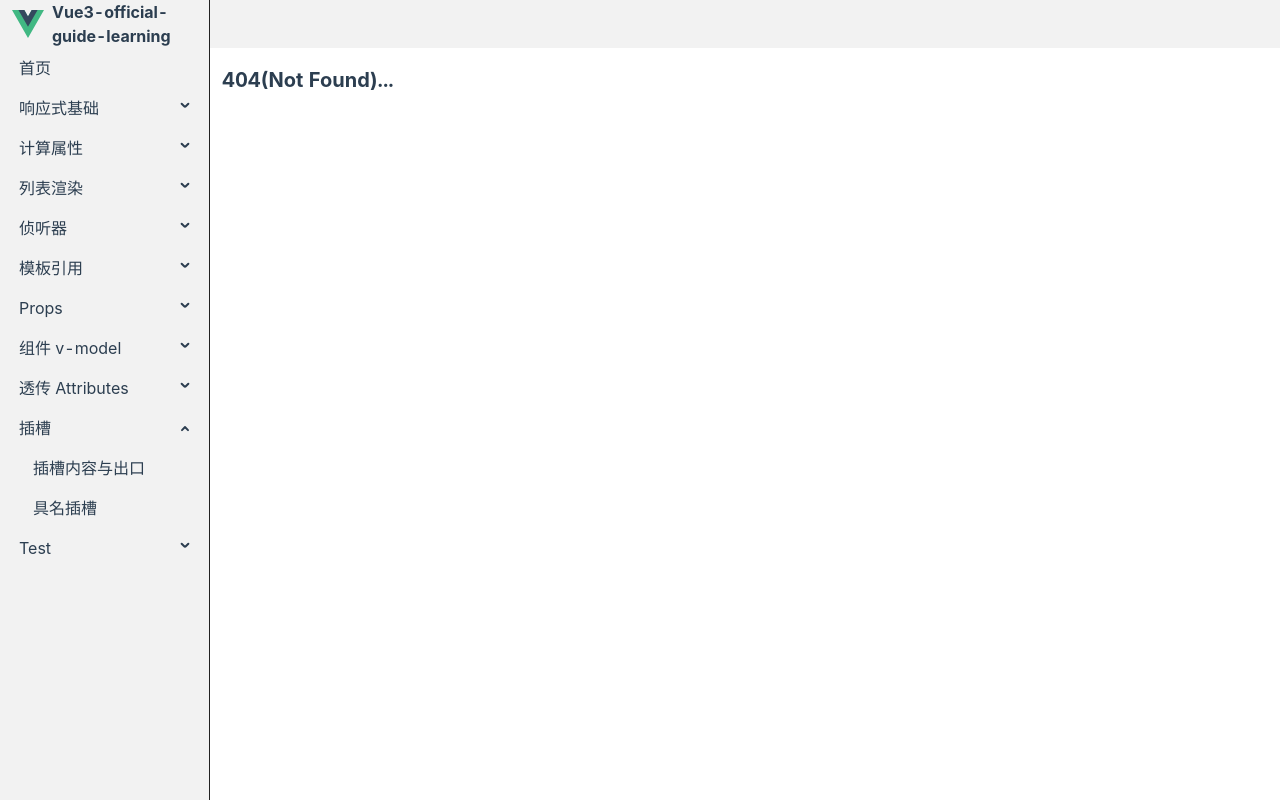
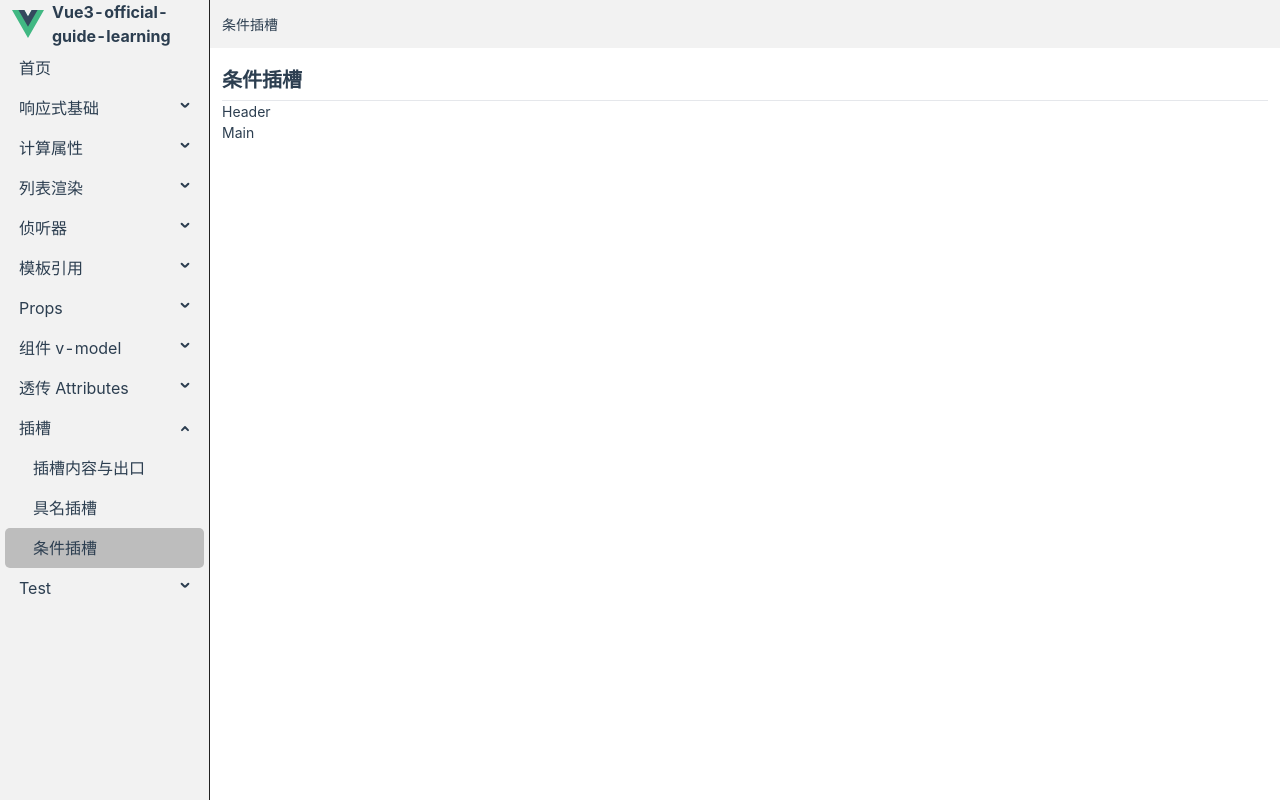
Before and after one commit to yuanlee301415/vue3-official-guide-learning, a Vue app: page /slots/conditional-slots in a window 1280 px wide. Before the commit this address had no page. Built offline with nearby package versions, Linux system fonts and the light colour scheme.

Commit message:
插槽》条件插槽

```diff
--- a/src/router/routes/modules/slots.js
+++ b/src/router/routes/modules/slots.js
@@ -22,6 +22,13 @@ const SLOTS_ROUTE = {
         title: '具名插槽',
       },
     },
+    {
+      path: 'conditional-slots',
+      component: () => import('@/views/slots/conditional-slots.vue'),
+      meta: {
+        title: '条件插槽',
+      },
+    },
   ],
 }
 
--- /dev/null
+++ b/src/views/slots/ChildC.vue
@@ -0,0 +1,11 @@
+<script setup></script>
+
+<template>
+  <div>
+    <header v-if="$slots.header"><slot name="header"></slot></header>
+    <main v-if="$slots.default"><slot></slot></main>
+    <footer v-if="$slots.footer"><slot name="footer"></slot></footer>
+  </div>
+</template>
+
+<style scoped lang="less"></style>
--- /dev/null
+++ b/src/views/slots/conditional-slots.vue
@@ -0,0 +1,20 @@
+<script setup>
+import ChildC from './ChildC.vue'
+</script>
+
+<template>
+  <div>
+    <h1>条件插槽</h1>
+    <hr />
+
+    <ChildC>
+      <template #header>
+        <h2>Header</h2>
+      </template>
+
+      <h2>Main</h2>
+    </ChildC>
+  </div>
+</template>
+
+<style scoped lang="less"></style>
```
